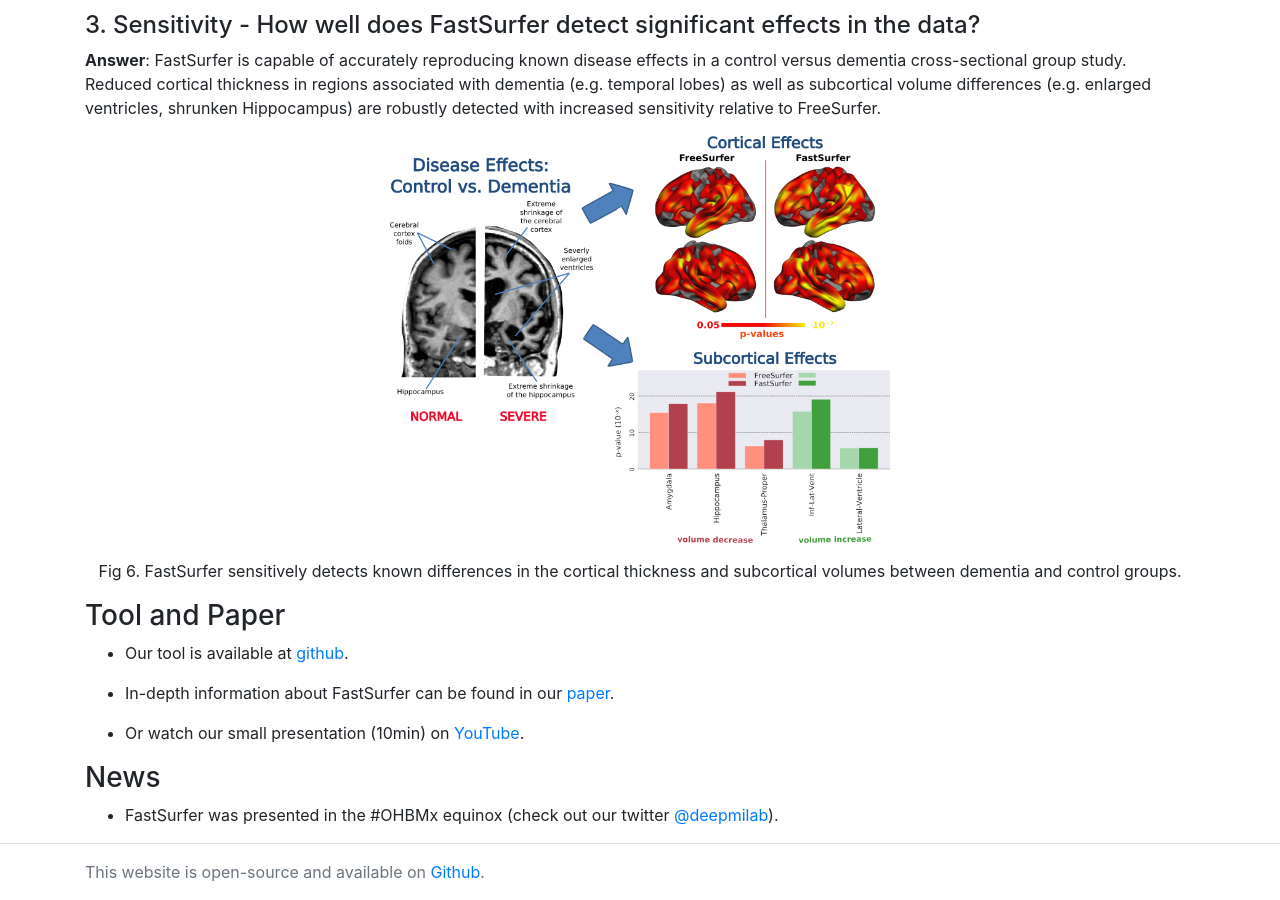
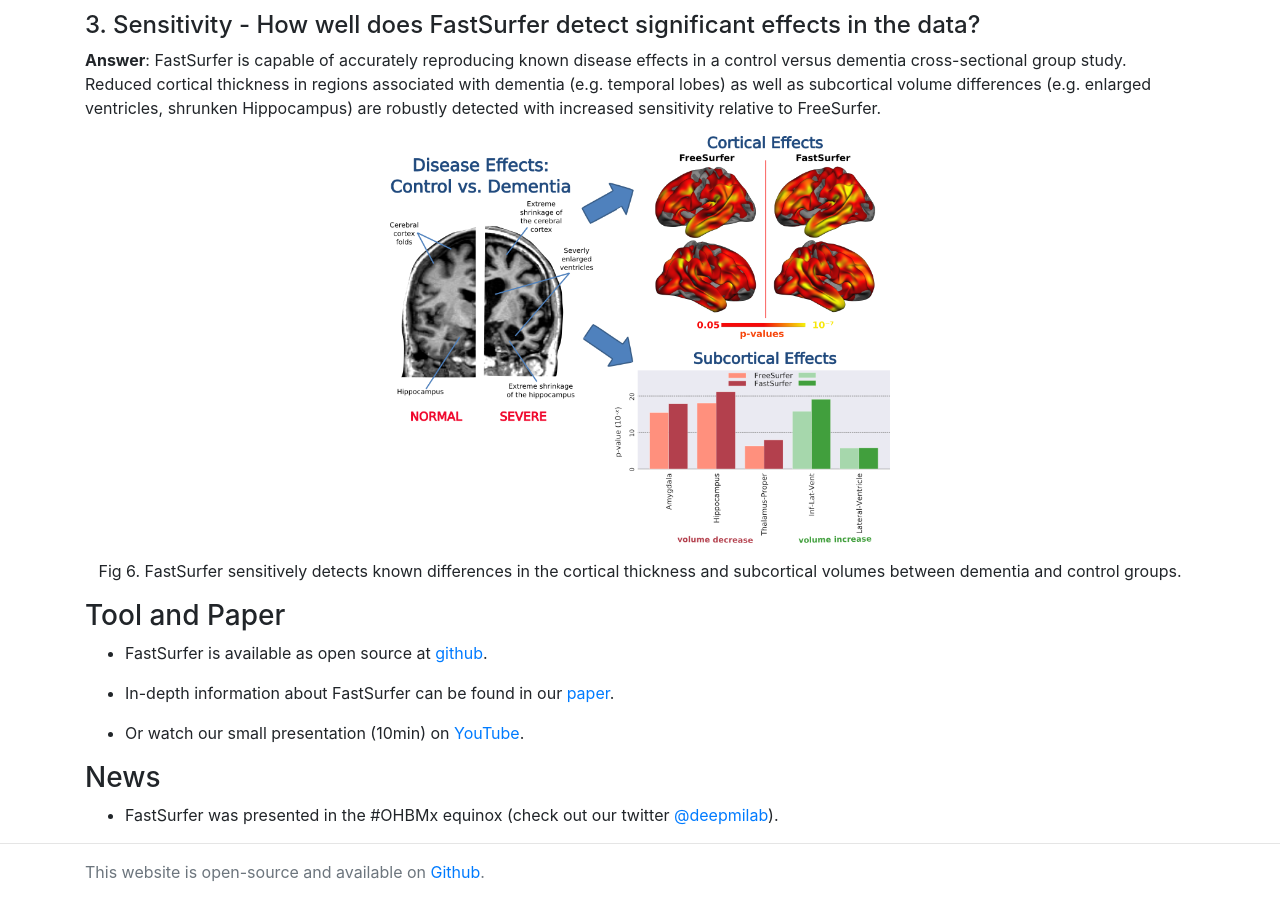
Before and after one commit to Deep-MI/Deep-MI.github.io, a Jekyll site: the page built from research/fastsurfer.md, in a window 1280 px wide and 900 px high, scrolled down 3722 px. Built offline with Jekyll 4.4.1, drawn with Linux system fonts in a browser that asks for light colours; nearby versions of some CDN libraries; comment, search, counter and statistics services are not loaded.

Commit message:
Update fastsurfer.md

```diff
--- a/research/fastsurfer.md
+++ b/research/fastsurfer.md
@@ -143,7 +143,7 @@
 </div>
 
 ### Tool and Paper
-- Our tool is available at [github](https://github.com/deep-mi/FastSurfer).
+- FastSurfer is available as open source at [github](https://github.com/deep-mi/FastSurfer).
 
 - In-depth information about FastSurfer can be found in our [paper](https://doi.org/10.1016/j.neuroimage.2020.117012).
 
```
